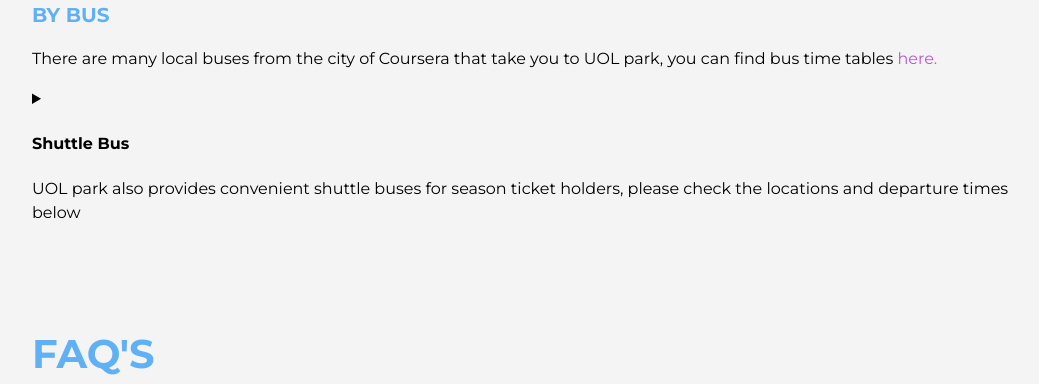
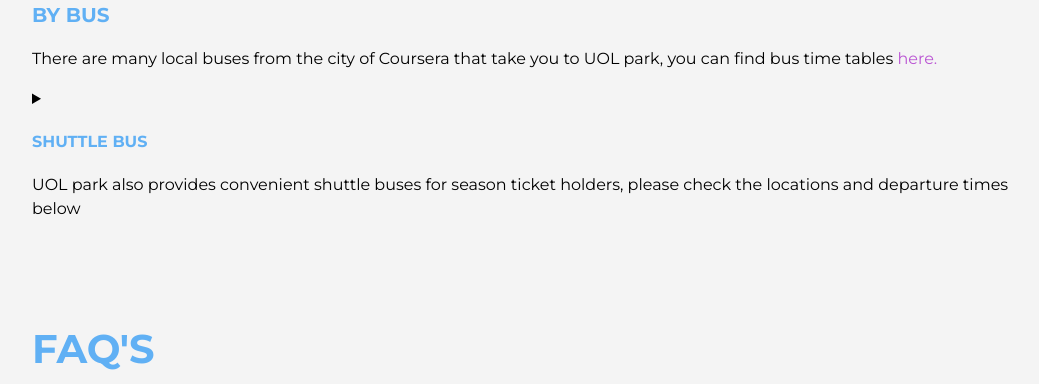
Before and after one commit to naziafakhruddin/naziafakhruddin.github.io, a plain HTML site: page directions.html in a window 1280 px wide. Shown: the part 2834-3218 px from the top of the page, without its empty margins (111-1150 px from the left). Drawn offline with Linux system fonts and the light colour scheme.

Commit message:
Update style.css

```diff
--- a/style.css
+++ b/style.css
@@ -53,6 +53,13 @@ h2{
 h3{
     font-weight:bold;
     font-size:20px;
+    line-height:1.2;
+    color: #60B0F4;
+    text-transform:uppercase;
+}
+h4{
+    font-weight:600;
+    font-size:16px;
     line-height:1.2;
     color: #60B0F4;
     text-transform:uppercase;
@@ -123,7 +130,7 @@ div#directions,#rules,#travel,#faq{
     height:auto;
 }
 details{
-    border:none;
+    border-style:none;
 }
 /* Footer */
 footer{
```
